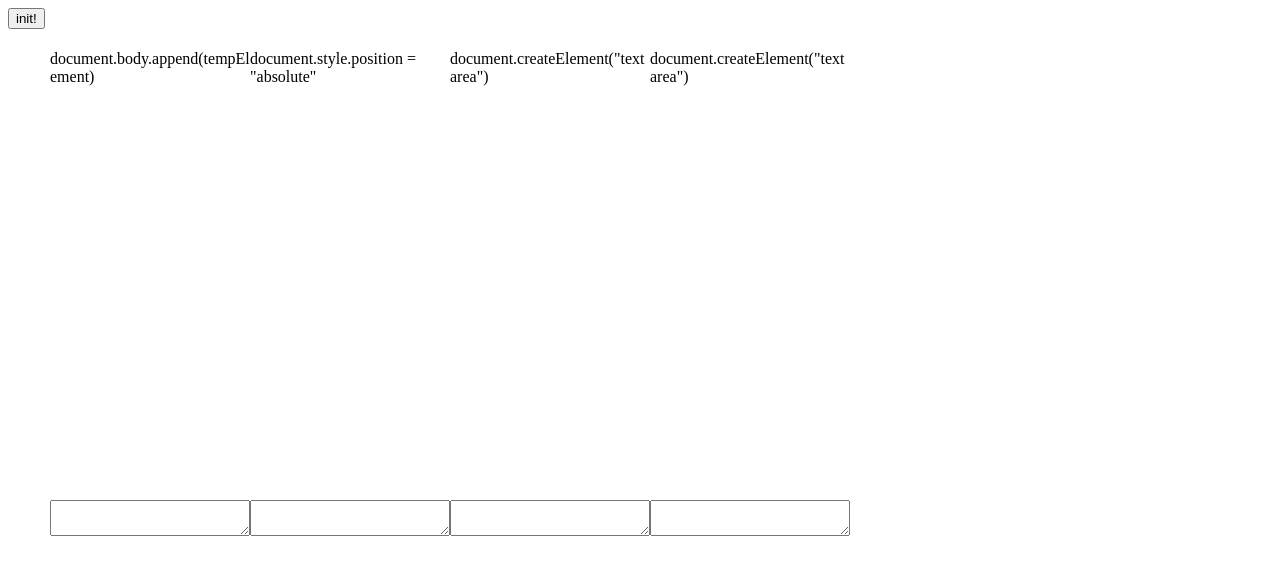
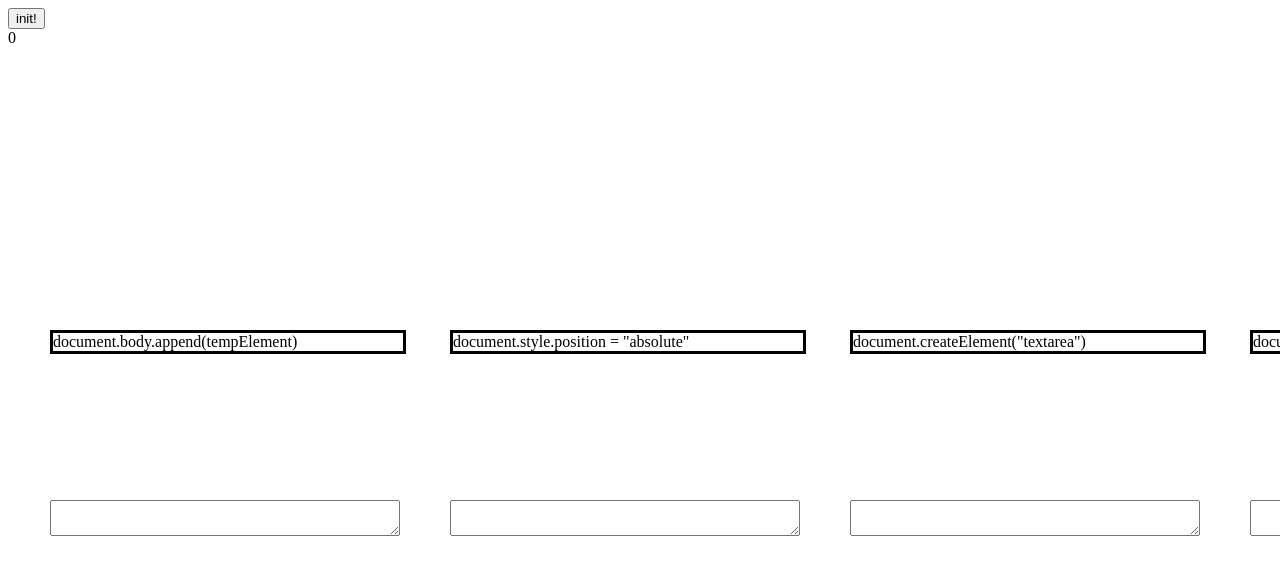
Before and after one commit to carljalal/typatimer, a plain HTML site: page index.html in a window 1280 px wide. Both pictures are taken after a click on the button "init!". Drawn offline with Linux system fonts and the light colour scheme.

Commit message:
made textboxes move, correct answers working

```diff
--- a/index.html
+++ b/index.html
@@ -23,6 +23,9 @@ currentScore = 0;
 
 
 document.body.append(startButtonElement);
+
+document.body.append(scoreCounterElement);
+
 document.body.append(challenge1instruction);
 document.body.append(challenge2instruction);
 document.body.append(challenge3instruction);
@@ -53,17 +56,20 @@ challenge4instruction.style.top = "50px"
 
 
 challenge1instruction.style.left = "50px"
-challenge2instruction.style.left = "250px"
-challenge3instruction.style.left = "450px"
-challenge4instruction.style.left = "650px"
+challenge2instruction.style.left = "450px"
+challenge3instruction.style.left = "850px"
+challenge4instruction.style.left = "1250px"
 
 
-challenge1instruction.style.width = "200px"
-challenge2instruction.style.width = "200px"
-challenge3instruction.style.width = "200px"
-challenge4instruction.style.width = "200px"
+challenge1instruction.style.width = "350px"
+challenge2instruction.style.width = "350px"
+challenge3instruction.style.width = "350px"
+challenge4instruction.style.width = "350px"
 
-
+challenge1instruction.style.border = "solid"
+challenge2instruction.style.border = "solid"
+challenge3instruction.style.border = "solid"
+challenge4instruction.style.border = "solid"
 
 
 
@@ -81,15 +87,15 @@ challenge4input.style.top = "500px"
 
 
 challenge1input.style.left = "50px"
-challenge2input.style.left = "250px"
-challenge3input.style.left = "450px"
-challenge4input.style.left = "650px"
+challenge2input.style.left = "450px"
+challenge3input.style.left = "850px"
+challenge4input.style.left = "1250px"
 
 
-challenge1input.style.width = "200px"
-challenge2input.style.width = "200px"
-challenge3input.style.width = "200px"
-challenge4input.style.width = "200px"
+challenge1input.style.width = "350px"
+challenge2input.style.width = "350px"
+challenge3input.style.width = "350px"
+challenge4input.style.width = "350px"
 
 challengeInputs = [];
 challengeInstructions = [];
@@ -126,6 +132,8 @@ timerId = 0;
 
 
 questionsCompleted = [false,false,false,false]
+challengeTopPosition = [challenge2instruction.style.top,challenge2instruction.style.top,challenge3instruction.style.top,challenge4instruction.style.top]
+
 
 
 randomInt = (max) => {
@@ -147,6 +155,17 @@ timerMethod = () => {
     }
   }
 
+  for(i = 0; 0 < challengeInstructions.length; i++){
+    let thisChallengeInstruction = challengeInstructions[i];
+    let thisChallengeInput = challengeInputs[i];
+    let YPos = parseInt(thisChallengeInstruction.style.top.replace("px",""))+1;
+    let YPosString = YPos + "px";
+    if (YPos > 500) {
+      questionsCompleted[thisChallengeInput.id] = false;
+    }
+    thisChallengeInstruction.style.top  = YPosString;
+  }
+
   if(greenBackgoundTime > 0) greenBackgoundTime--;
   if(redBackgroundTime > 0) redBackgroundTime--;
   if(greenBackgoundTime == 1) document.body.style.backgroundColor = "white";
@@ -157,19 +176,24 @@ timerMethod = () => {
 
 
 for(i = 0; i < challengeInputs.length; i++){
-  challengeInputs[i].id = i;
-  challengeInstructions[i].id = i;
-    challengeInputs[i].addEventListener("keydown", (e) => {
+  let thisChallengeInput = challengeInputs[i];
+  let thischallengeInstruction = challengeInstructions[i];
+  thisChallengeInput.id = i;
+    thisChallengeInput.addEventListener("keydown", (e) => {
       if (e.key == "Enter"){
-        if(currentChallengeInstruction.innerHTML == currentChallengeInput.value){
-          currentChallengeInput.value = "";
-          currentQuestionCompleted == false;
+        if(thischallengeInstruction.innerHTML == thisChallengeInput.value){
+          setTimeout(() => {thisChallengeInput.value = "";},1);
+          questionsCompleted[thisChallengeInput.id] = false;
           document.body.style.backgroundColor = "green";
           greenBackgoundTime = 30;
           currentScore++;
           scoreCounterElement.innerHTML = currentScore;
         }
-
+        else {
+          setTimeout(() => {thisChallengeInput.value = "";},1);
+          document.body.style.backgroundColor = "red";
+          redBackgroundTime = 30;
+        }
       }
     });
 }
```
